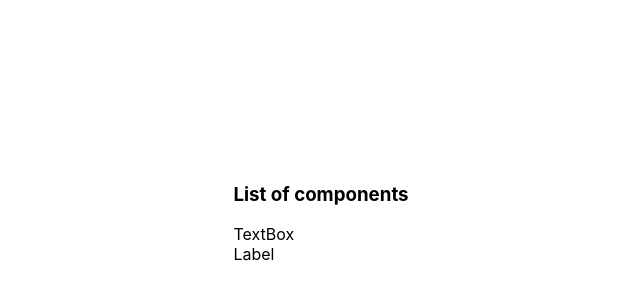
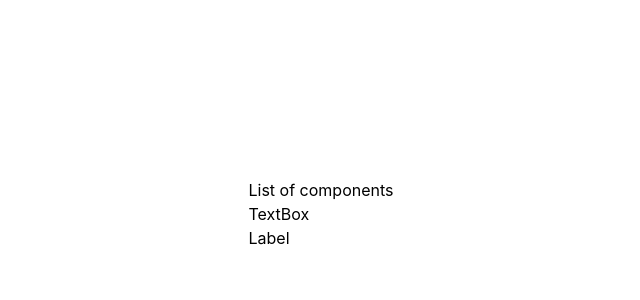
Before and after one commit to kalburgimanjunath/stackblitz-builder, a Next.js app: page / in a window 1280 px wide. Shown: the part 186-486 px from the top of the page, without its empty margins (319-959 px from the left). Built offline with nearby package versions, Linux system fonts and the light colour scheme.

Commit message:
2 files modified, 3 added

```diff
--- a/package.json
+++ b/package.json
@@ -13,6 +13,8 @@
     "next": "^13.0.6",
     "react": "^18.2.0",
     "react-dom": "^18.2.0",
-    "tailwindcss": "^3.3.2"
+    "tailwindcss": "^3.3.2",
+    "autoprefixer": "^10.4.14",
+    "postcss": "^8.4.24"
   }
 }
--- /dev/null
+++ b/postcss.config.js
@@ -0,0 +1,6 @@
+module.exports = {
+  plugins: {
+    tailwindcss: {},
+    autoprefixer: {},
+  },
+};
--- a/styles/globals.css
+++ b/styles/globals.css
@@ -1,3 +1,6 @@
+@tailwind base;
+@tailwind components;
+@tailwind utilities;
 html,
 body {
   padding: 0;
--- /dev/null
+++ b/tailwind.config.js
@@ -0,0 +1,16 @@
+/** @type {import('tailwindcss').Config} */
+module.exports = {
+  content: [
+    './app/**/*.{js,ts,jsx,tsx,mdx}',
+    './pages/**/*.{js,ts,jsx,tsx,mdx}',
+    './components/**/*.{js,ts,jsx,tsx,mdx}',
+
+    // Or if using `src` directory:
+    './src/**/*.{js,ts,jsx,tsx,mdx}',
+    './assets/**/*.{pdf}',
+  ],
+  theme: {
+    extend: {},
+  },
+  plugins: [],
+};
```
Also changed, not shown: .babelrc (added).
